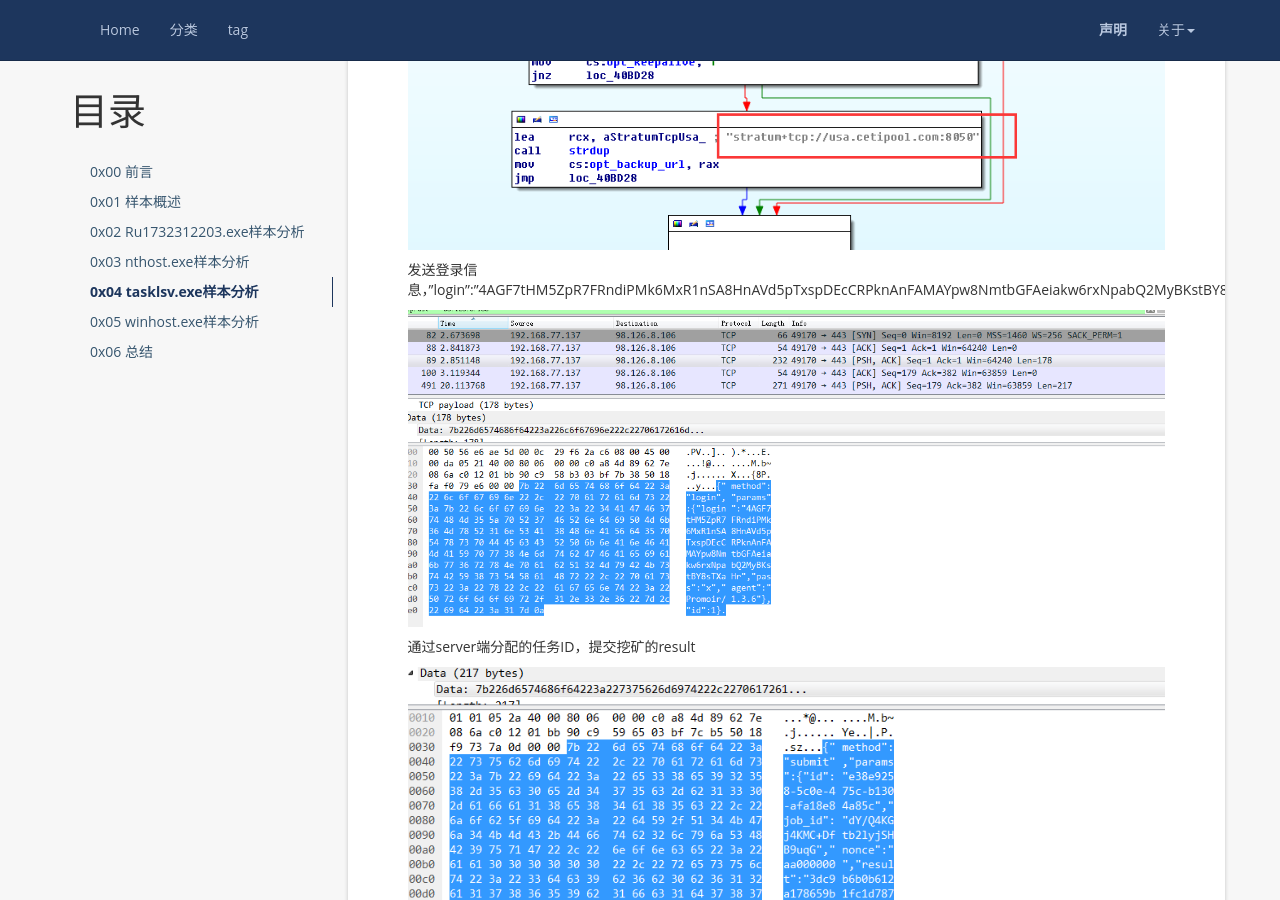
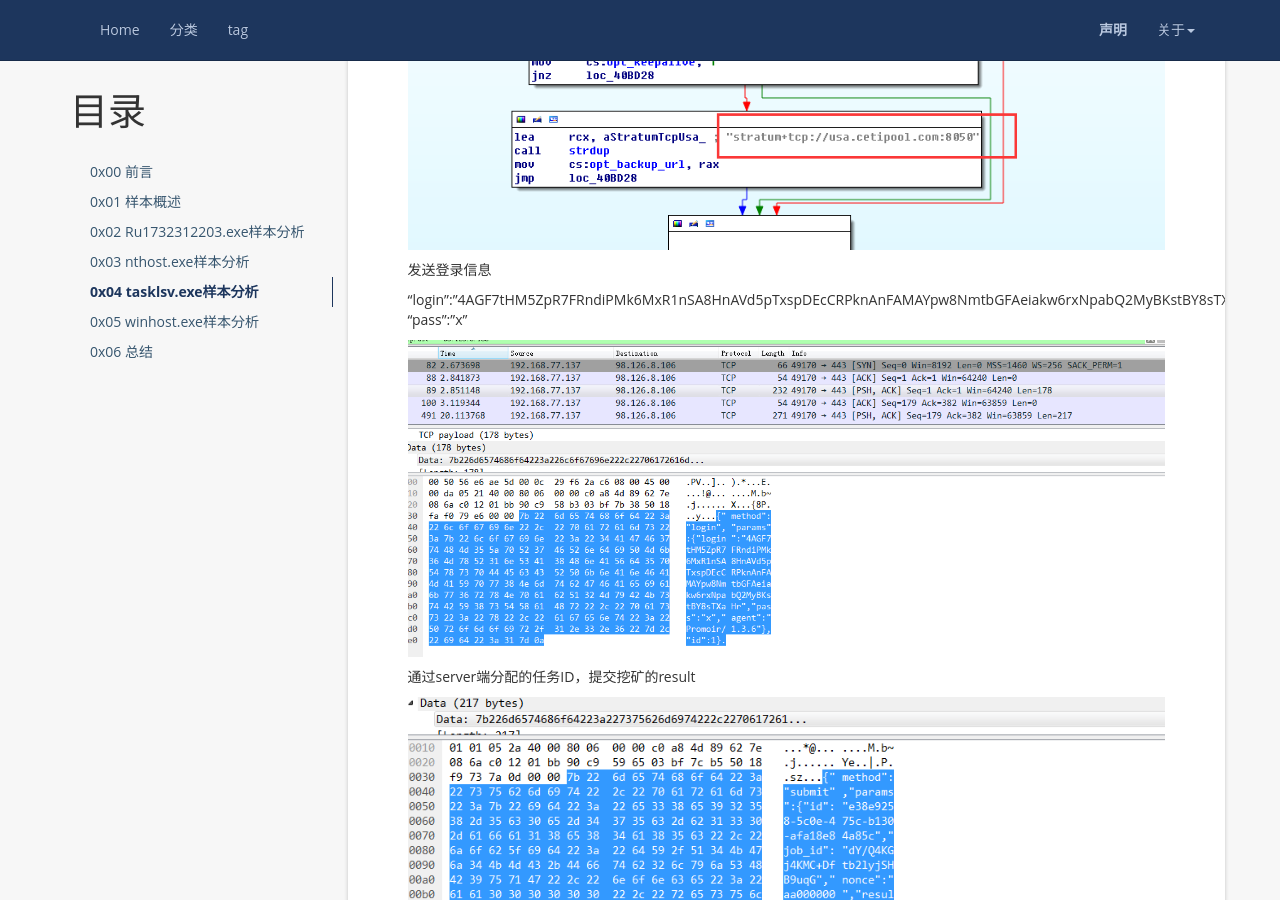
Before and after one commit to Green-m/Green-m.github.io, a Jekyll site: the page built from _posts/2017-09-17-monero-miner-reverse.md, in a window 1280 px wide and 900 px high, scrolled down 6191 px. Built offline with Jekyll 4.4.1, drawn with Linux system fonts in a browser that asks for light colours; comment, search, counter and statistics services are not loaded; some of the changed text lies outside the part shown.

```diff
--- a/_posts/2017-09-17-monero-miner-reverse.md
+++ b/_posts/2017-09-17-monero-miner-reverse.md
@@ -131,7 +131,10 @@ Workio_thread线程
 
 ![/styles/images/monero/ta_6.png]({{ '/styles/images/monero/ta_6.png' | prepend: site.baseurl }})
 
-发送登录信息，"login":"4AGF7tHM5ZpR7FRndiPMk6MxR1nSA8HnAVd5pTxspDEcCRPknAnFAMAYpw8NmtbGFAeiakw6rxNpabQ2MyBKstBY8sTXaHr","pass":"x"
+发送登录信息
+
+"login":"4AGF7tHM5ZpR7FRndiPMk6MxR1nSA8HnAVd5pTxspDEcCRPknAnFAMAYpw8NmtbGFAeiakw6rxNpabQ2MyBKstBY8sTXaHr"
+"pass":"x"
 
 ![/styles/images/monero/ta_7.png]({{ '/styles/images/monero/ta_7.png' | prepend: site.baseurl }})
 
```
Also changed, not shown: other parts of _posts/2017-09-17-monero-miner-reverse.md (+1 -1 lines).
